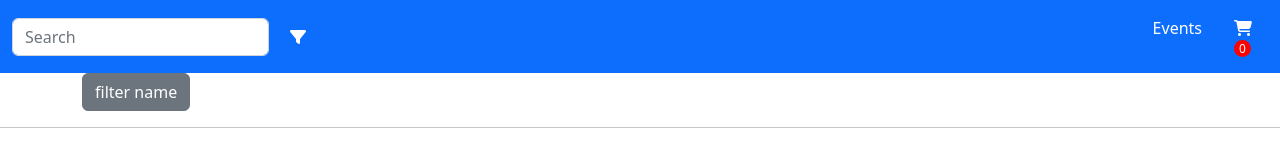
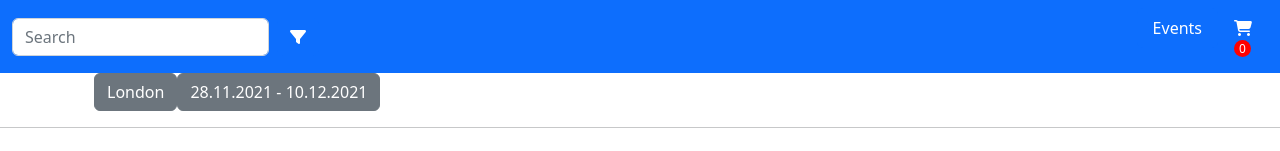
Before and after one commit to KkarolaS/3bf205d0-ae74-4d51-a966-b3dfe46c9337, an Angular app: page / in a window 1280 px wide. Shown: the top 151 px of the page. Built offline with nearby package versions, Linux system fonts and the light colour scheme; no server answers.

Commit message:
create london and date information

```diff
--- a/src/app/home/home.component.html
+++ b/src/app/home/home.component.html
@@ -2,7 +2,10 @@
   <div class="container">
     <div class="row">
       <div class="col-xs-12">
-        <div class="btn btn-secondary">filter name</div>
+        <div class="container-fluid">
+          <div class="btn btn-secondary">London</div>
+          <div class="btn btn-secondary">28.11.2021 - 10.12.2021</div>
+        </div>
       </div>
     </div>
   </div>
--- a/src/app/shared/events.service.ts
+++ b/src/app/shared/events.service.ts
@@ -10,8 +10,6 @@ export class EventsService {
   datesArray: [] = [];
   private events: Event[] = [];
   private shoppingEventsList: Event[] = [];
-
-  private filters = [];
 
   setEvents(newEvents: Event[]) {
     newEvents = newEvents.map((event) => {
```
